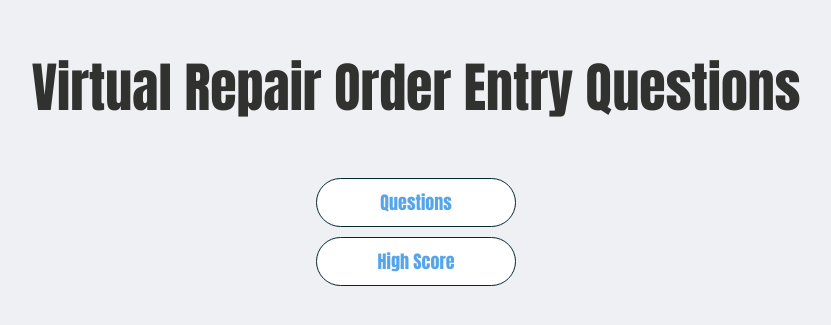
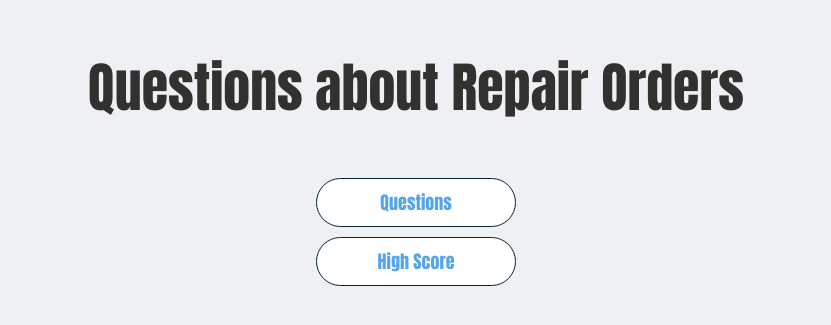
Before and after one commit to kicdragn/QuestionQuiz, a plain HTML site: page index.html in a window 1280 px wide. Shown: the part 229-554 px from the top of the page, without its empty margins (224-1055 px from the left). Drawn offline with Linux system fonts and the light colour scheme.

Commit message:
name corrected

```diff
--- a/index.html
+++ b/index.html
@@ -10,7 +10,7 @@
 <body>
 <div class="container">
     <div id="home" class="flex-center flex-column">
-        <h1>Virtual Repair Order Entry Questions</h1>
+        <h1>Questions about Repair Orders</h1>
         <a class="btn" href="/game.html">Questions</a>
         <a class="btn" href="/highScores.html">High Score</a>
     </div>
```
